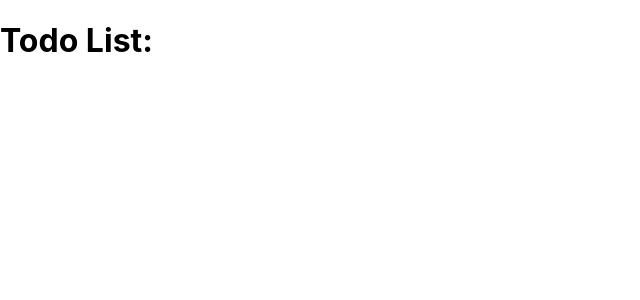
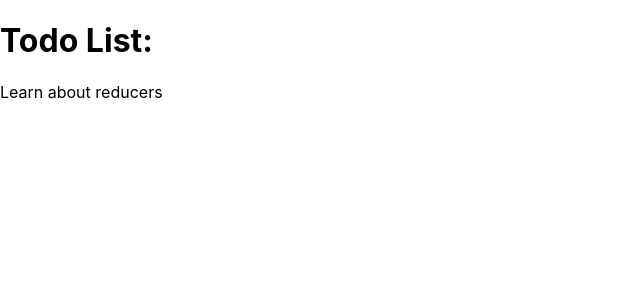
Before and after one commit to bloominstituteoftechnology/reducer-todo, a React (Create React App) app in the folder todo/: page / in a window 1280 px wide. Shown: the top 300 px of the page, without its empty margins (0-640 px from the left). Built offline with nearby package versions, Linux system fonts and the light colour scheme.

Commit message:
Todo list appears somehow

```diff
--- a/todo/src/App.js
+++ b/todo/src/App.js
@@ -9,7 +9,7 @@ function App() {
 	console.log('state', state.todoArray);
 	return (
 		<div>
-			<TodoList />
+			<TodoList todoArray={state.todoArray} />
 		</div>
 	);
 }
--- a/todo/src/components/TodoList.js
+++ b/todo/src/components/TodoList.js
@@ -1,11 +1,13 @@
 import React from 'react';
-import Todo from './Todo';
 
-const TodoList = () => {
+const TodoList = ({ todoArray }) => {
 	return (
 		<div>
 			<h1>Todo List:</h1>
-			<Todo />
+
+			{todoArray.map((todo) => {
+				return <p> {todo.item} </p>;
+			})}
 		</div>
 	);
 };
```
